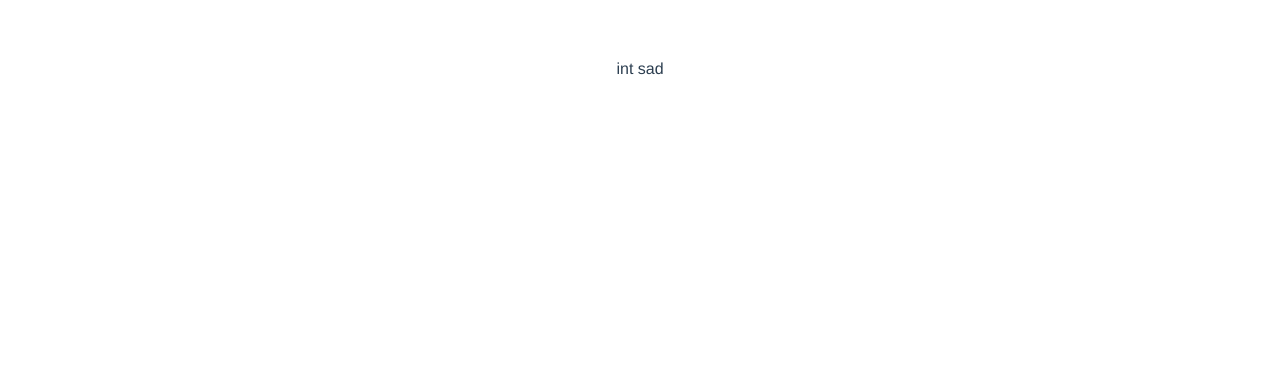
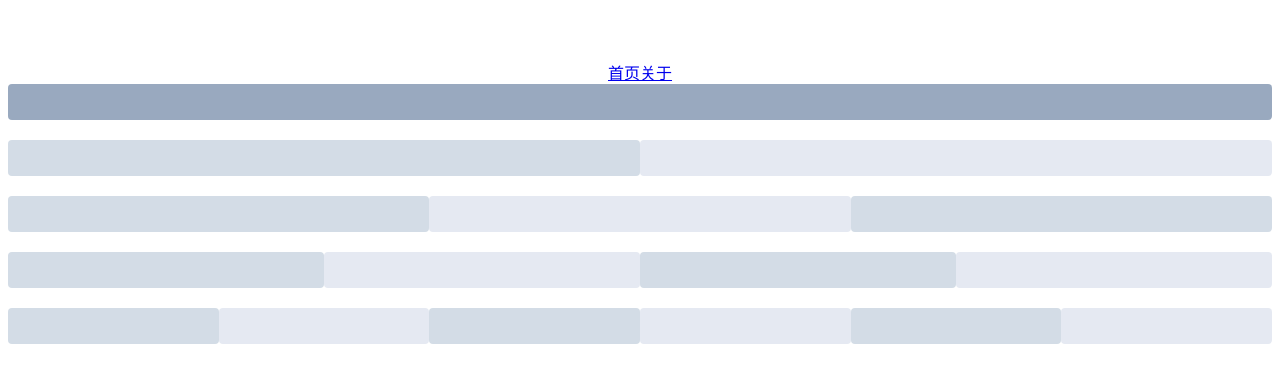
Before and after one commit to Drbin/vue-project, a Vue app: page / in a window 1280 px wide. Shown: the top 382 px of the page. Built offline with nearby package versions, Linux system fonts and the light colour scheme.

Commit message:
测试项目

```diff
--- a/package.json
+++ b/package.json
@@ -9,6 +9,7 @@
   },
   "dependencies": {
     "core-js": "^3.3.2",
+    "element-ui": "^2.12.0",
     "vue": "^2.6.10",
     "vue-router": "^3.1.3"
   },
--- a/src/App.vue
+++ b/src/App.vue
@@ -1,6 +1,13 @@
 <template>
   <div id="app">
-    <router-view></router-view>
+    <div class="top">
+      <router-link to="/">首页</router-link>
+      <router-link to="/about">关于</router-link>
+    </div>
+    <div>
+      <router-view></router-view>
+
+    </div>
   </div>
 </template>
 
--- a/src/router/index.js
+++ b/src/router/index.js
@@ -1,6 +1,7 @@
 import Vue from 'vue'
 import Router from 'vue-router'
-import Index from '@/template/index/index'
+import Index from '@/template/index/Index'
+import About from '@/template/about/About'
 
 
 Vue.use(Router)
@@ -12,6 +13,11 @@ export default new Router({
             name:'Index',
             component:Index
         },
+        {
+            path:'/about',
+            name:'About',
+            component:About
 
+        },
     ]
 })
--- a/src/template/index/index.vue
+++ b/src/template/about/About.vue
@@ -1,12 +1,13 @@
 <template>
-    <div class="osl">
-        int sad
+    <div >
+        sadadasda
     </div>
+
 </template>
 
 <script>
     export default {
-        name: "index"
+        name: "About"
     }
 </script>
 
--- /dev/null
+++ b/src/template/index/Index.vue
@@ -0,0 +1,68 @@
+<template>
+    <div>
+        <el-row>
+            <el-col :span="24"><div class="grid-content bg-purple-dark"></div></el-col>
+        </el-row>
+        <el-row>
+            <el-col :span="12"><div class="grid-content bg-purple"></div></el-col>
+            <el-col :span="12"><div class="grid-content bg-purple-light"></div></el-col>
+        </el-row>
+        <el-row>
+            <el-col :span="8"><div class="grid-content bg-purple"></div></el-col>
+            <el-col :span="8"><div class="grid-content bg-purple-light"></div></el-col>
+            <el-col :span="8"><div class="grid-content bg-purple"></div></el-col>
+        </el-row>
+        <el-row>
+            <el-col :span="6"><div class="grid-content bg-purple"></div></el-col>
+            <el-col :span="6"><div class="grid-content bg-purple-light"></div></el-col>
+            <el-col :span="6"><div class="grid-content bg-purple"></div></el-col>
+            <el-col :span="6"><div class="grid-content bg-purple-light"></div></el-col>
+        </el-row>
+        <el-row>
+            <el-col :span="4"><div class="grid-content bg-purple"></div></el-col>
+            <el-col :span="4"><div class="grid-content bg-purple-light"></div></el-col>
+            <el-col :span="4"><div class="grid-content bg-purple"></div></el-col>
+            <el-col :span="4"><div class="grid-content bg-purple-light"></div></el-col>
+            <el-col :span="4"><div class="grid-content bg-purple"></div></el-col>
+            <el-col :span="4"><div class="grid-content bg-purple-light"></div></el-col>
+        </el-row>
+    </div>
+
+
+
+</template>
+
+<script>
+    export default {
+        name: "Index"
+    }
+</script>
+
+<style scoped>
+    .el-row {
+        margin-bottom: 20px;
+    &:last-child {
+         margin-bottom: 0;
+     }
+    }
+    .el-col {
+        border-radius: 4px;
+    }
+    .bg-purple-dark {
+        background: #99a9bf;
+    }
+    .bg-purple {
+        background: #d3dce6;
+    }
+    .bg-purple-light {
+        background: #e5e9f2;
+    }
+    .grid-content {
+        border-radius: 4px;
+        min-height: 36px;
+    }
+    .row-bg {
+        padding: 10px 0;
+        background-color: #f9fafc;
+    }
+</style>
```
Also changed, not shown: src/main.js (+9 -0 lines), 1 other file (tests, documents, lock files or other folders).
